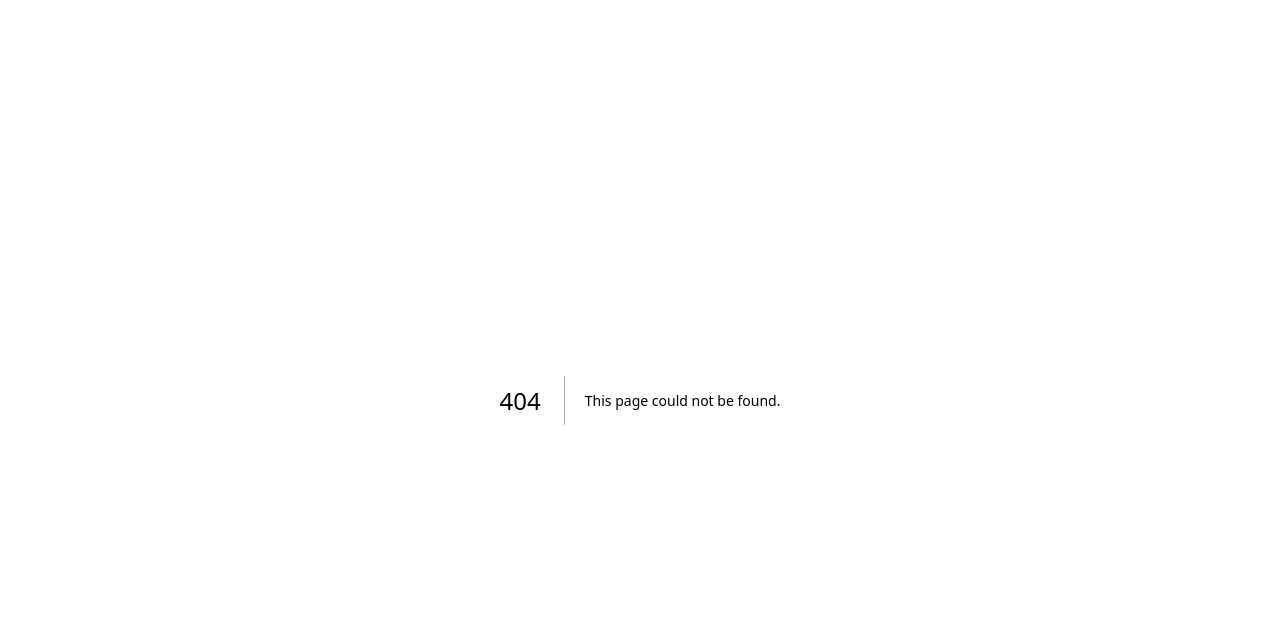
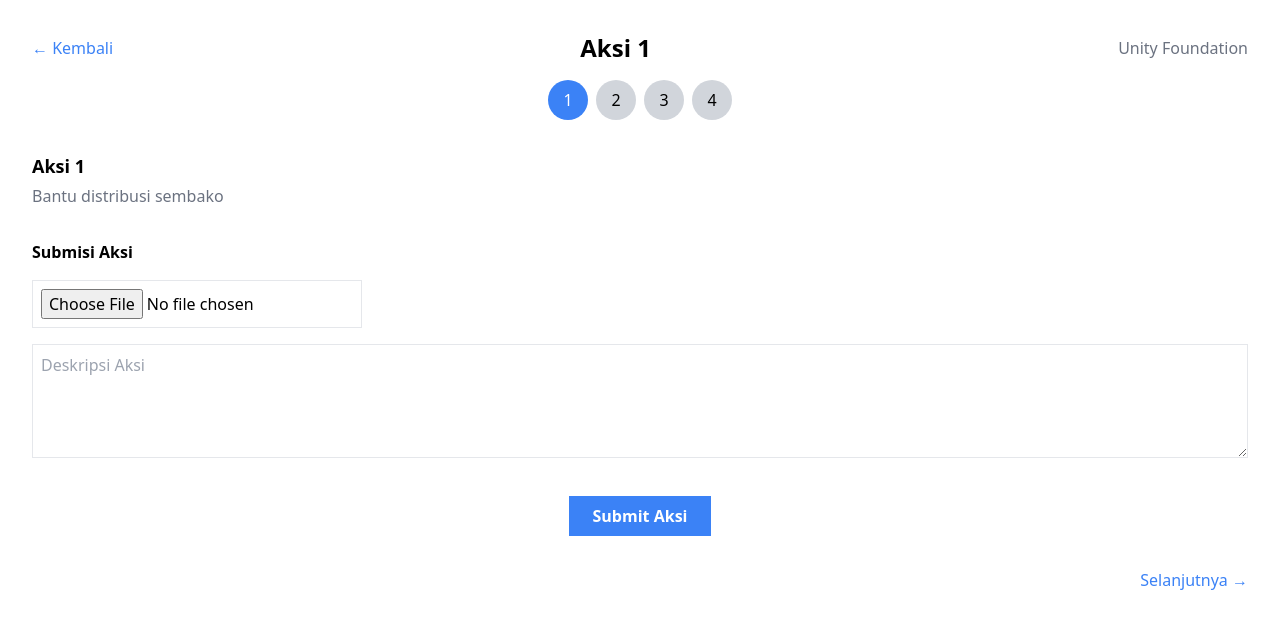
Before and after one commit to khaylabelva/do-nation, a Next.js app: page /DocumentationPage in a window 1280 px wide. Before the commit this address had no page. Shown: the top 628 px of the page. Built offline with nearby package versions, Linux system fonts and the light colour scheme.

Commit message:
add: documentation page

```diff
--- /dev/null
+++ b/src/app/DocumentationPage/page.tsx
@@ -0,0 +1,171 @@
+"use client";
+
+import { useState } from "react";
+
+interface Aksi {
+  id: number;
+  deskripsi: string;
+}
+
+interface UserAksi {
+  id: number;
+  aksiId: number;
+  fotoDokumentasi: File | null;
+  deskripsi: string;
+  verified: boolean;
+}
+
+const DummyCampaignAksi: Aksi[] = [
+  { id: 1, deskripsi: "Bantu distribusi sembako"},
+  { id: 2, deskripsi: "Bangun rumah sementara" },
+  { id: 3, deskripsi: "Penyediaan air bersih" },
+  { id: 4, deskripsi: "Perbaikan jalan desa" },
+];
+
+const DocumentationPage: React.FC = () => {
+  const [currentAksiIndex, setCurrentAksiIndex] = useState(0);
+  const [userAksiData, setUserAksiData] = useState<UserAksi[]>([]);
+  const [imageInput, setImageInput] = useState<File | null>(null);
+  const [textInput, setTextInput] = useState("");
+
+  const currentAksi = DummyCampaignAksi[currentAksiIndex];
+
+  // Fungsi untuk memuat data submisi jika ada
+  const loadExistingData = () => {
+    const existingData = userAksiData.find((aksi) => aksi.aksiId === currentAksi.id);
+    if (existingData) {
+      setImageInput(existingData.fotoDokumentasi);
+      setTextInput(existingData.deskripsi);
+    } else {
+      setImageInput(null);
+      setTextInput("");
+    }
+  };
+
+  // Menavigasi ke aksi sebelumnya atau selanjutnya
+  const handleNavigation = (direction: "next" | "prev") => {
+    setCurrentAksiIndex((prev) => {
+      const newIndex = direction === "next" ? prev + 1 : prev - 1;
+      if (newIndex >= 0 && newIndex < DummyCampaignAksi.length) {
+        return newIndex;
+      }
+      return prev;
+    });
+    setTimeout(loadExistingData, 0);
+  };
+
+  const handleSubmit = () => {
+    const newSubmission: UserAksi = {
+      id: Date.now(),
+      aksiId: currentAksi.id,
+      fotoDokumentasi: imageInput,
+      deskripsi: textInput,
+      verified: true,
+    };
+
+    setUserAksiData((prev) => {
+      const updatedData = prev.filter((item) => item.aksiId !== currentAksi.id);
+      return [...updatedData, newSubmission];
+    });
+
+    alert(`Aksi "${currentAksi.deskripsi}" berhasil disubmit!`);
+
+    // Reset input
+    setImageInput(null);
+    setTextInput("");
+  };
+
+  return (
+    <div className="container mx-auto px-8 py-8">
+      {/* Header */}
+      <div className="flex justify-between items-center mb-4">
+        <button onClick={() => window.history.back()} className="text-blue-500 hover:underline">
+          ← Kembali
+        </button>
+        <h1 className="text-2xl font-bold">{`Aksi ${currentAksi.id}`}</h1>
+        <span className="text-gray-500">Unity Foundation</span>
+      </div>
+
+      {/* Navigasi Antar Aksi */}
+      <div className="flex justify-center space-x-2 mb-8">
+        {DummyCampaignAksi.map((aksi, index) => (
+          <button
+            key={aksi.id}
+            onClick={() => {
+              setCurrentAksiIndex(index);
+              loadExistingData();
+            }}
+            className={`w-10 h-10 rounded-full ${
+              index === currentAksiIndex ? "bg-blue-500 text-white" : "bg-gray-300 text-black"
+            }`}
+          >
+            {aksi.id}
+          </button>
+        ))}
+      </div>
+
+      {/* Detail Aksi */}
+      <div className="mb-8">
+        <h2 className="text-lg font-bold mb-1">{`Aksi ${currentAksi.id}`}</h2>
+        <p className="text-gray-500">{currentAksi.deskripsi}</p>
+      </div>
+
+      {/* Input Section */}
+      <div>
+        <h3 className="text-md font-semibold mb-4">Submisi Aksi</h3>
+        <div className="flex items-center mb-4">
+          <input
+            type="file"
+            accept="image/*"
+            onChange={(e) => e.target.files && setImageInput(e.target.files[0])}
+            className="border p-2 rounded-md"
+          />
+          {imageInput && (
+            <img
+              src={URL.createObjectURL(imageInput)}
+              alt="Preview"
+              className="w-20 h-20 object-cover ml-4 rounded-md"
+            />
+          )}
+        </div>
+        <textarea
+          rows={4}
+          placeholder="Deskripsi Aksi"
+          value={textInput}
+          onChange={(e) => setTextInput(e.target.value)}
+          className="w-full border p-2 rounded-md"
+        ></textarea>
+      </div>
+
+      {/* Submit Button */}
+      <div className="text-center mt-8">
+        <button
+          onClick={handleSubmit}
+          className="bg-blue-500 hover:bg-blue-600 text-white py-2 px-6 rounded-lg font-semibold transition duration-300"
+        >
+          Submit Aksi
+        </button>
+      </div>
+
+      {/* Navigasi */}
+      <div className="flex justify-between mt-8">
+        <button
+          onClick={() => handleNavigation("prev")}
+          className={`text-blue-500 hover:underline ${currentAksiIndex === 0 && "invisible"}`}
+        >
+          ← Sebelumnya
+        </button>
+        <button
+          onClick={() => handleNavigation("next")}
+          className={`text-blue-500 hover:underline ${
+            currentAksiIndex === DummyCampaignAksi.length - 1 && "invisible"
+          }`}
+        >
+          Selanjutnya →
+        </button>
+      </div>
+    </div>
+  );
+};
+
+export default DocumentationPage;
```
